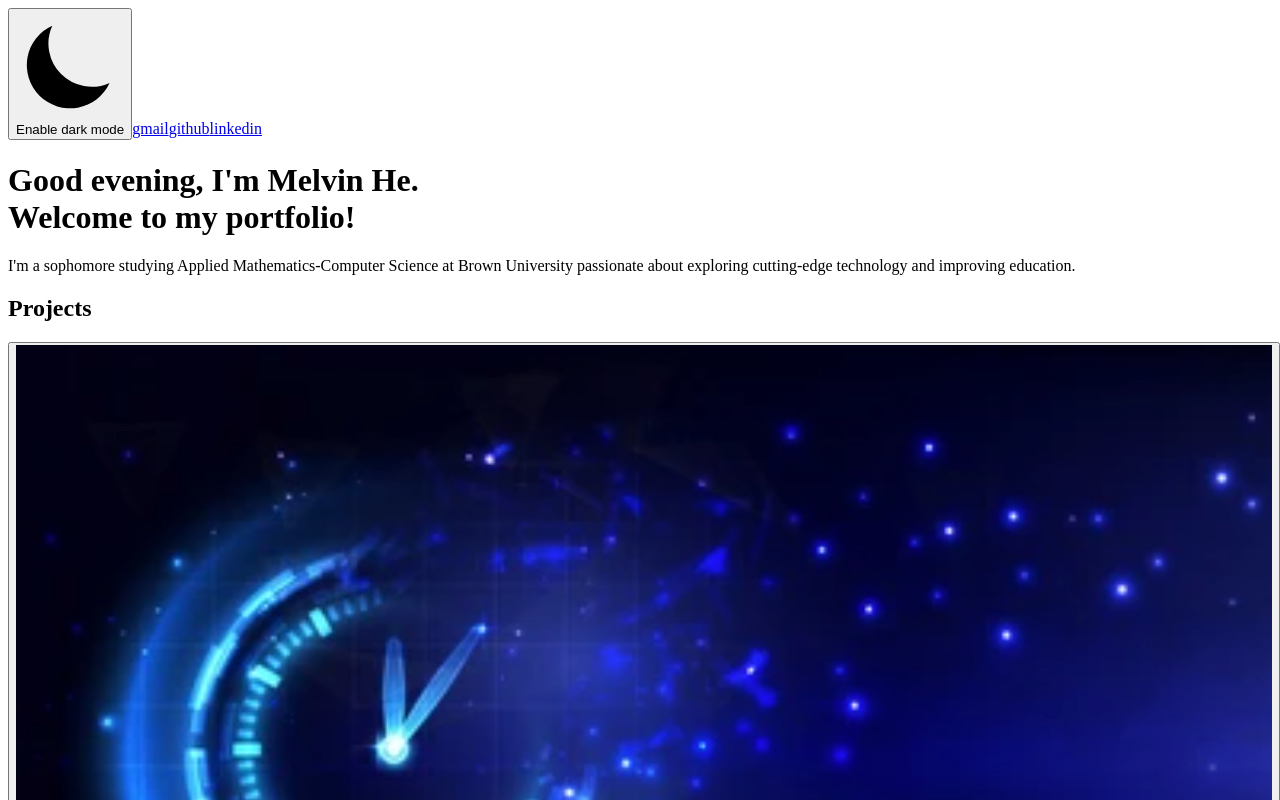
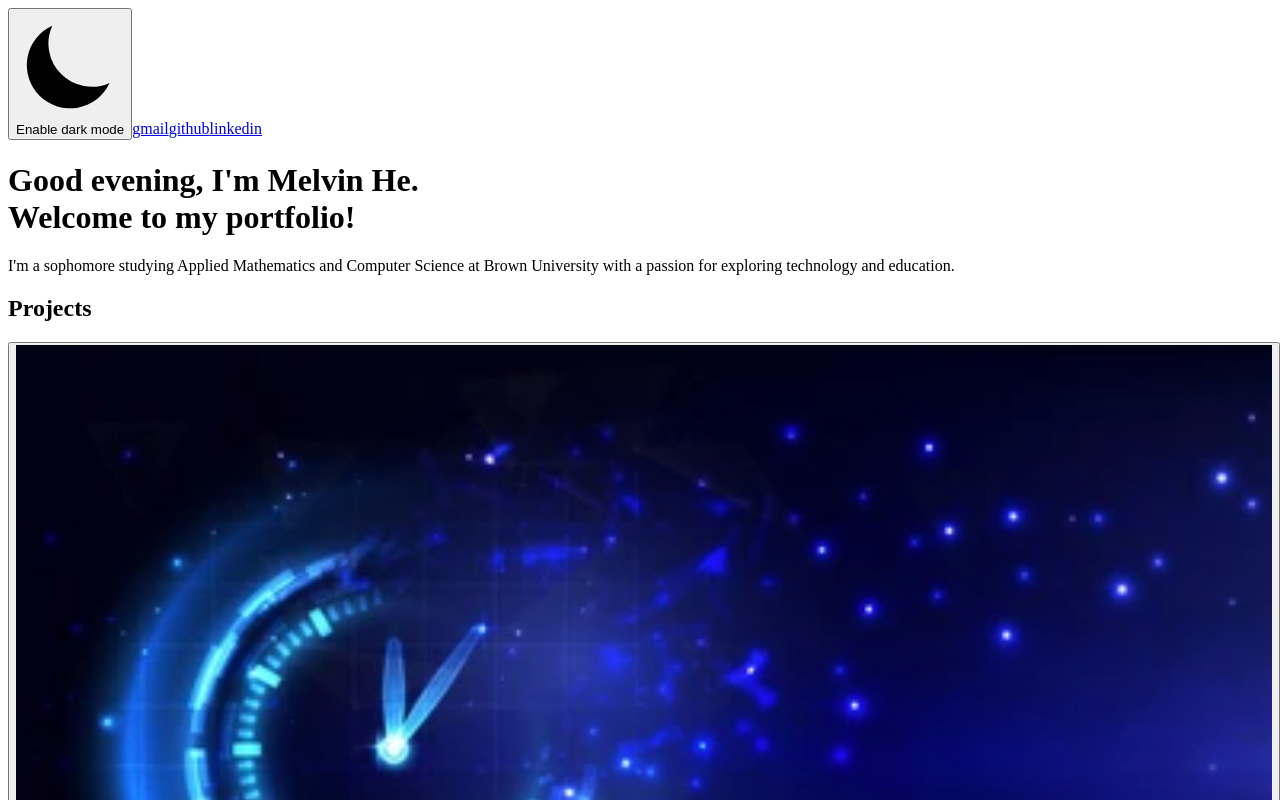
Before and after one commit to melvinhe/melvin-portfolio, a Next.js app: page / in a window 1280 px wide. Shown: the top 800 px of the page. Built offline with nearby package versions, Linux system fonts and the light colour scheme; some icons are missing; a web font is replaced by a local one.

Commit message:
updating data

```diff
--- a/data/experiences.json
+++ b/data/experiences.json
@@ -1,7 +1,7 @@
 [
     {
         "title":"Incoming Software Engineering Intern",
-        "company":"Fidelity",
+        "company":"Fidelity Investments",
         "location":"Smithsfield, RI",
         "start":"June 2023",
         "end":"August 2023",
@@ -11,7 +11,7 @@
         "title":"Undergraduate Teaching Assistant",
         "company":"Brown University",
         "location":"Providence, RI",
-        "start":"January 2023",
+        "start":"October 2022",
         "end":"Present",
         "description":"Assisted students in learning the fundamentals of Computer Vision through weekly office hours, lectures, and lab sessions.",
         "image": "/logos/Brown.png"
--- a/data/skills.json
+++ b/data/skills.json
@@ -41,7 +41,7 @@
         "title": "Natural Languages",
         "items": [
             "English (Native)",
-            "Chinese (Native)",
+            "Chinese (Speaking)",
             "Spanish (Limited working proficiency)"
         ]
     }
--- a/pages/index.js
+++ b/pages/index.js
@@ -24,8 +24,8 @@ export default function Home() {
                     </div>
                 </h1>
                 <p className="max-w-4xl mt-5 text-lg md:text-xl text-gray-500 dark:text-gray-400">
-                    I'm a sophomore studying Applied Mathematics-Computer Science at Brown
-                    University passionate about exploring cutting-edge technology and improving education.                </p>
+                    I'm a sophomore studying Applied Mathematics and Computer Science at Brown
+                    University with a passion for exploring technology and education.                </p>
             </div>
             {/*Projects section*/}
             <Section title="Projects">
```
